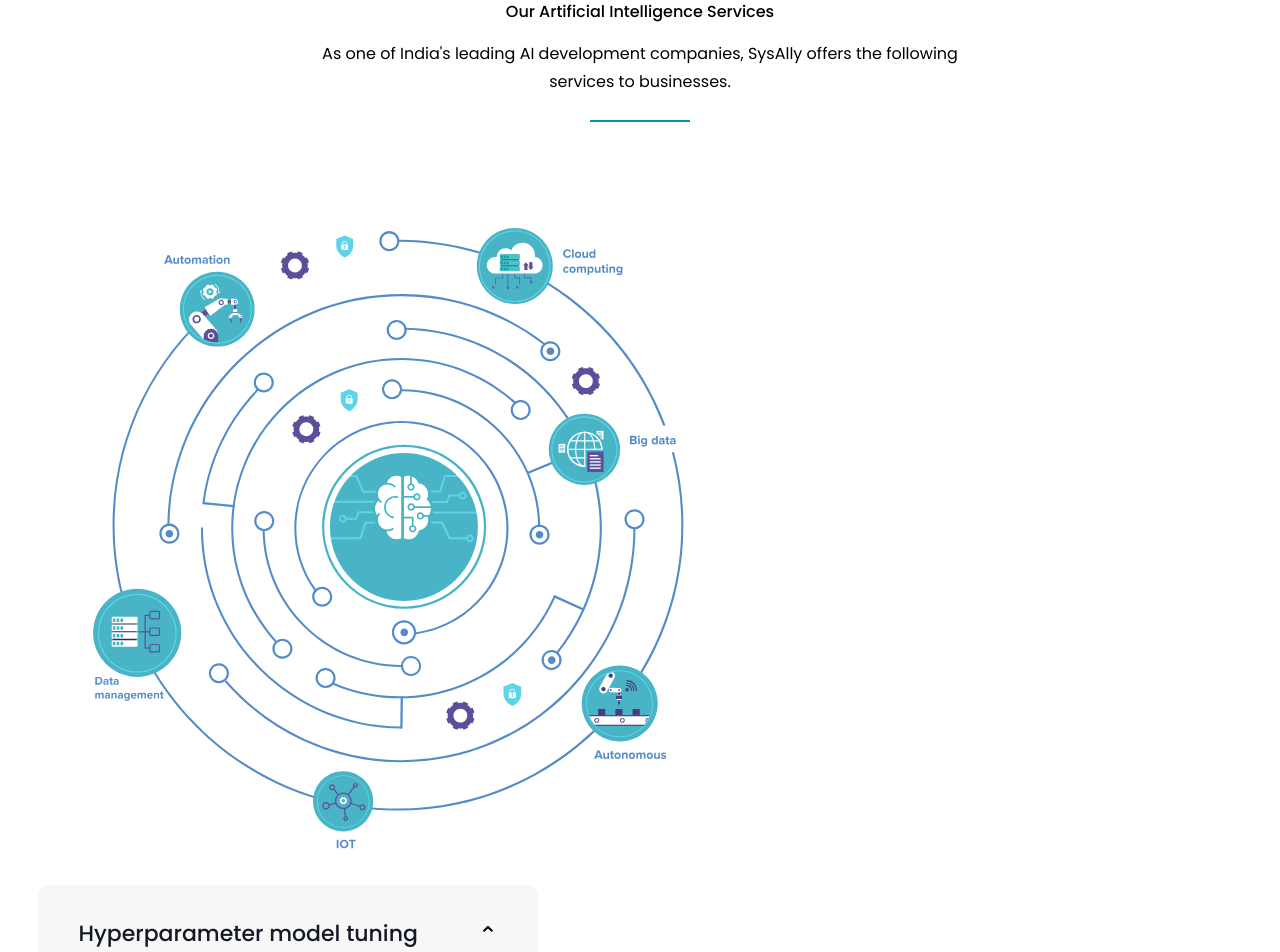
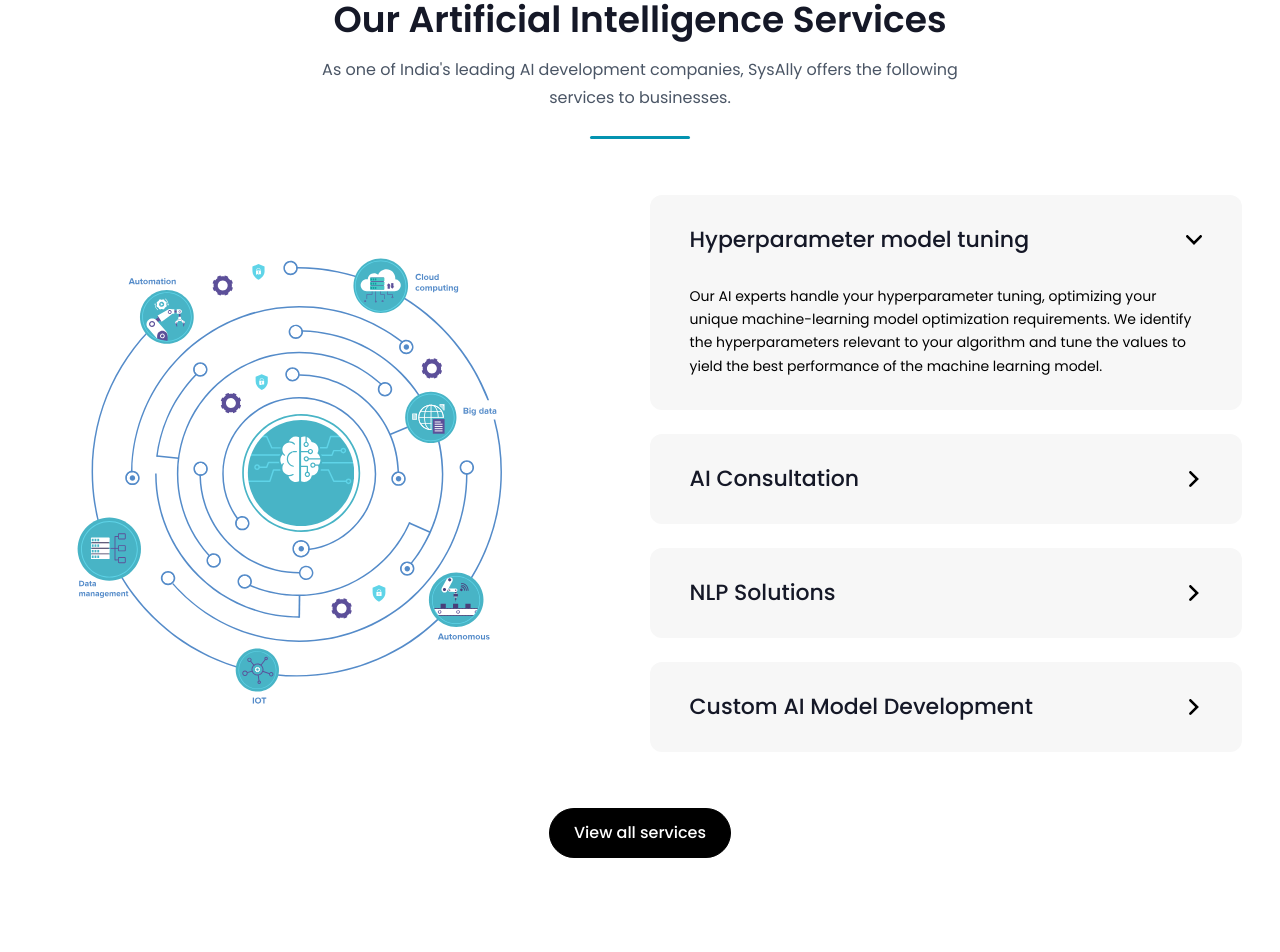
Before and after one commit to sreeparvathymc/intersmart-website, a Next.js app: page / in a window 1280 px wide. Shown: the part 900-1852 px from the top of the page. Built offline with nearby package versions, Linux system fonts and the light colour scheme.

Commit message:
up servs

```diff
--- a/src/components/Accodion/Accodion.tsx
+++ b/src/components/Accodion/Accodion.tsx
@@ -1,6 +1,7 @@
 "use client";
 
 import { useState } from "react";
+import Image from "next/image";
 
 type AccordionItem = {
   title: string;
@@ -19,44 +20,55 @@ const Accordion = ({ items }: AccordionProps) => {
   };
 
   return (
-    <div className="flex flex-col gap-6">
+    <div className="flex flex-col gap-4 sm:gap-6">
       {items.map((item, index) => {
         const isActive = activeIndex === index;
 
         return (
           <div
             key={item.title}
-            className="overflow-hidden rounded-xl bg-[#f7f7f7]"
+            className="overflow-hidden rounded-xl bg-[#f7f7f7] transition-all duration-300 "
           >
             {/* Header */}
             <button
               type="button"
               onClick={() => handleToggle(index)}
-              className="flex w-full items-center justify-between px-10 py-8 text-left"
+              className="flex w-full items-center justify-between px-5 py-4 sm:px-8 sm:py-6 md:px-6 md:py-5 lg:px-10 lg:py-7 text-left gap-4 cursor-pointer focus:outline-none"
             >
-              <span className="text-[22px] font-medium text-[#151827]">
+              <span className="text-base sm:text-lg md:text-lg lg:text-[22px] font-medium text-[#151827]">
                 {item.title}
               </span>
 
-              <span
-                className={`text-2xl transition-transform duration-300 ${
-                  isActive ? "rotate-180" : "rotate-0"
+              {/* Arrow SVG Container */}
+              <div
+                className={`w-4 h-4 flex items-center justify-center flex-shrink-0 transition-transform duration-300 ease-in-out ${
+                  isActive ? "rotate-0" : "rotate-270"
                 }`}
               >
-               ⌄
-              </span>
+                <Image
+                  src="/images/downarrow.svg"
+                  alt="toggle arrow"
+                  width={15}
+                  height={15}
+                  className="w-4 h-4 sm:w-5 sm:h-5 object-contain"
+                />
+              </div>
             </button>
 
-            {/* Content */}
+            {/* Smooth Grid Rows Height Transition Content */}
             <div
-              className={`overflow-hidden transition-all duration-500 ease-in-out ${
-                isActive ? "max-h-max" : "max-h-0"
+              className={`grid transition-[grid-template-rows,opacity] duration-300 ease-in-out ${
+                isActive
+                  ? "grid-rows-[1fr] opacity-100"
+                  : "grid-rows-[0fr] opacity-0"
               }`}
             >
-              <div className="px-10 pb-8">
-                <p className="text-[17px] leading-[1.65] text-[#151827]">
-                  {item.content}
-                </p>
+              <div className="overflow-hidden">
+                <div className="px-5 pb-5 sm:px-8 sm:pb-6 lg:px-10 lg:pb-8">
+                  <p className="text-xs sm:text-sm md:text-sm  leading-relaxed sm:leading-[1.65] text-black">
+                    {item.content}
+                  </p>
+                </div>
               </div>
             </div>
           </div>
--- a/src/components/Accodion/AccodionServices.tsx
+++ b/src/components/Accodion/AccodionServices.tsx
@@ -10,23 +10,23 @@ const items = [
   {
     title: "AI Consultation",
     content:
-      "Our AI experts provide consultation to help you identify the right AI solutions and strategies for your business requirements.",
+      "Our AI experts handle your hyperparameter tuning, optimizing your unique machine-learning model optimization requirements.",
   },
   {
     title: "NLP Solutions",
     content:
-      "We develop natural language processing solutions that help businesses understand, process, and work with human language.",
+      "Our AI experts handle your hyperparameter tuning, optimizing your unique machine-learning model optimization requirements. ",
   },
   {
     title: "Custom AI Model Development",
     content:
-      "We build custom AI models designed around your specific business requirements and use cases.",
+      "Our AI experts handle your hyperparameter tuning, optimizing your unique machine-learning model optimization requirements.",
   },
 ];
 
 const AccordionServices = () => {
   return (
-    <div>
+    <div className="">
       <Accordion items={items} />
 
 
--- a/src/components/HomeComponents/AiServices.tsx
+++ b/src/components/HomeComponents/AiServices.tsx
@@ -6,7 +6,7 @@ import Button from "../ReusableComponents/Buttons/Button";
 
 const AiServices = () => {
   return (
-    <div className="py-[54px] md:py-16 xl:py-25">
+    <section className="py-[54px] md:py-[75px] xl:py-25">
       <div className="container-custom">
         <SectionIntro
           introTitle="Our Artificial Intelligence Services"
@@ -14,29 +14,38 @@ const AiServices = () => {
           textclass="max-w-[647px] mx-auto"
         />
 
-        <div className="w-full flex flex-wrap justify-between items-center">
-
-
-          <div className="w-[calc(100%_-_600px)">
-            <Image src={image1} alt="img" width={200} height={400} />
+        <div className="w-full flex flex-wrap  justify-between my-8 sm:my-10 md:my-14">
+          {/* Left Illustration Graphic */}
+          <div className=" flex  items-center xl:w-[calc(100%_-690px)] md:w-[45%]  w-[80%] mx-auto md:mx-0 mb-5 md:mb-0">
+            <div className="relative w-full ">
+              <Image
+                src={image1}
+                alt="AI Services Graphic"
+                width={600}
+                height={600}
+                className="w-full h-auto object-contain mx-auto"
+                priority
+              />
+            </div>
           </div>
 
-          <div className="w-[500px]">
+          {/* Right Accordion List */}
+          <div className="xl:w-[592px] md:w-[54%]">
             <AccordionServices />
           </div>
-
-
-
         </div>
 
-
-
-
-        <div className="flex justify-center flex-wrap">
-          <Button text="View all services" link="/" varient="primary" />
+        {/* View All Services Button */}
+        <div className="mt-8 sm:mt-12 flex justify-center">
+          <Button
+            text="View all services"
+            link="/"
+            varient="primary"
+            className="px-6 py-3 text-sm sm:text-base font-medium"
+          />
         </div>
       </div>
-    </div>
+    </section>
   );
 };
 
--- a/src/components/ReusableComponents/Buttons/Button.tsx
+++ b/src/components/ReusableComponents/Buttons/Button.tsx
@@ -27,14 +27,14 @@ const Button = ({
 
   if (link) {
     return (
-      <Link href={link} className={`${buttonClass} text-base`}>
+      <Link href={link} className={`${buttonClass} text-base transition-all duration-300`}>
         {text}
       </Link>
     );
   }
 
   return (
-    <button type={type} className={`${buttonClass} text-base `}>
+    <button type={type} className={`${buttonClass} text-base transition-all duration-300 `}>
       {text}
     </button>
   );
--- a/src/components/ReusableComponents/Sections/SectionIntro.tsx
+++ b/src/components/ReusableComponents/Sections/SectionIntro.tsx
@@ -4,15 +4,22 @@ type IntroProps = {
   textclass?: string;
 };
 
-const SectionIntro = ({ introTitle, introText,textclass ="" }: IntroProps) => {
+const SectionIntro = ({ introTitle, introText, textclass = "" }: IntroProps) => {
   return (
-    <div className="intro-sec">
+    <div className="intro-sec text-center">
+      {introTitle && (
+        <h2 className="text-xl sm:text-2xl md:text-3xl lg:text-4xl font-semibold mb-3 sm:mb-4 text-[#151827]">
+          {introTitle}
+        </h2>
+      )}
 
-      <h2 className="2xl:text-4xl font-medium mb-4 text-center">{introTitle}</h2>
+      {introText && (
+        <p className={`${textclass} text-center text-sm sm:text-base font-normal mx-auto leading-relaxed sm:leading-[28px] mb-6 text-gray-600`}>
+          {introText}
+        </p>
+      )}
 
-      <p className={`${textclass} text-center text-base font-normal mx-auto leading-[28px]  mb-6`}>{introText}</p>
-
-      <div className="bg-[#0393B0] w-[100px] h-[2px] mb-12 mx-auto"></div>
+      <div className="bg-[#0393B0] w-[80px] sm:w-[100px] h-[3px] rounded-full mb-8 sm:mb-12 mx-auto"></div>
     </div>
   );
 };
```
